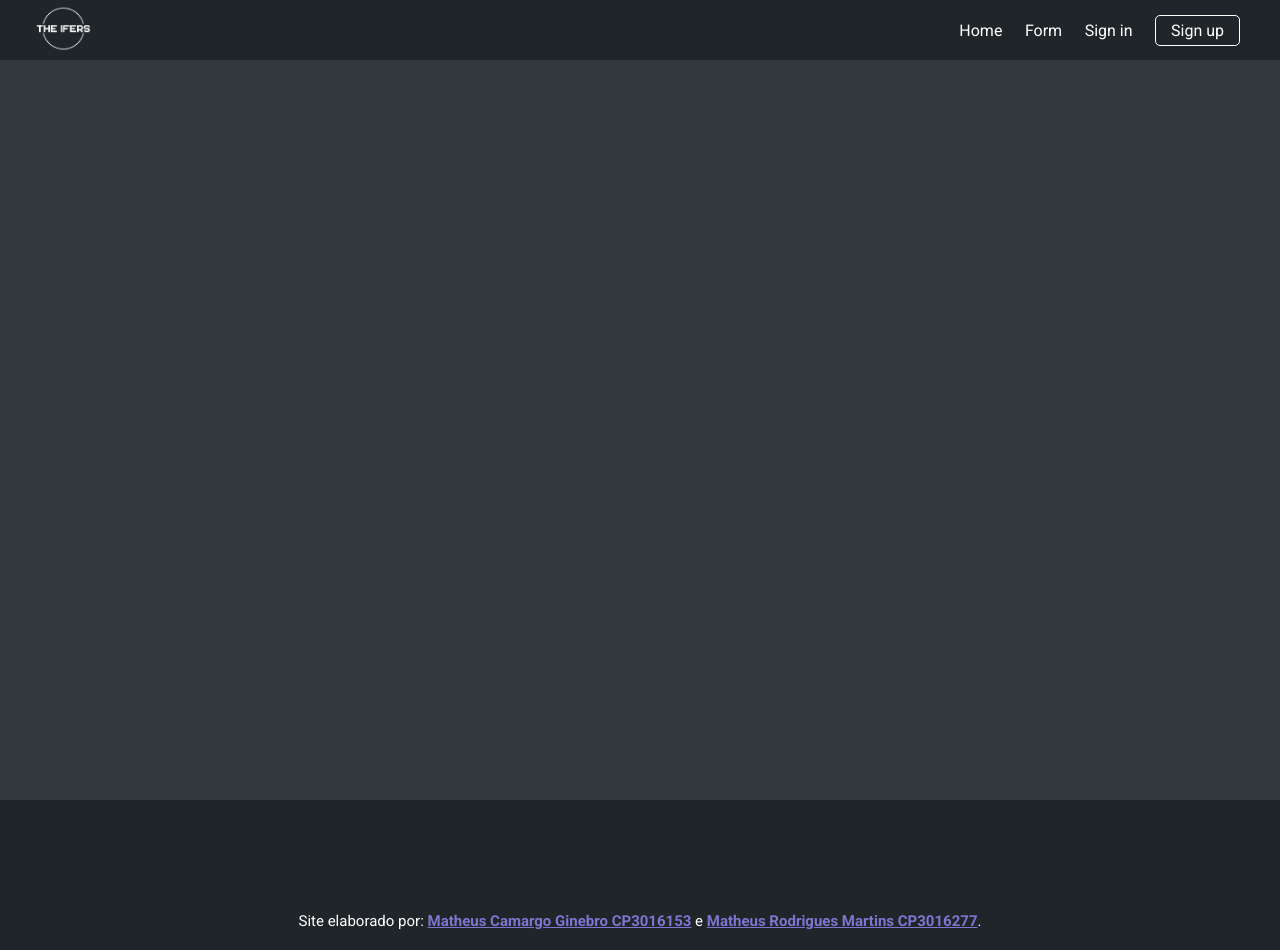
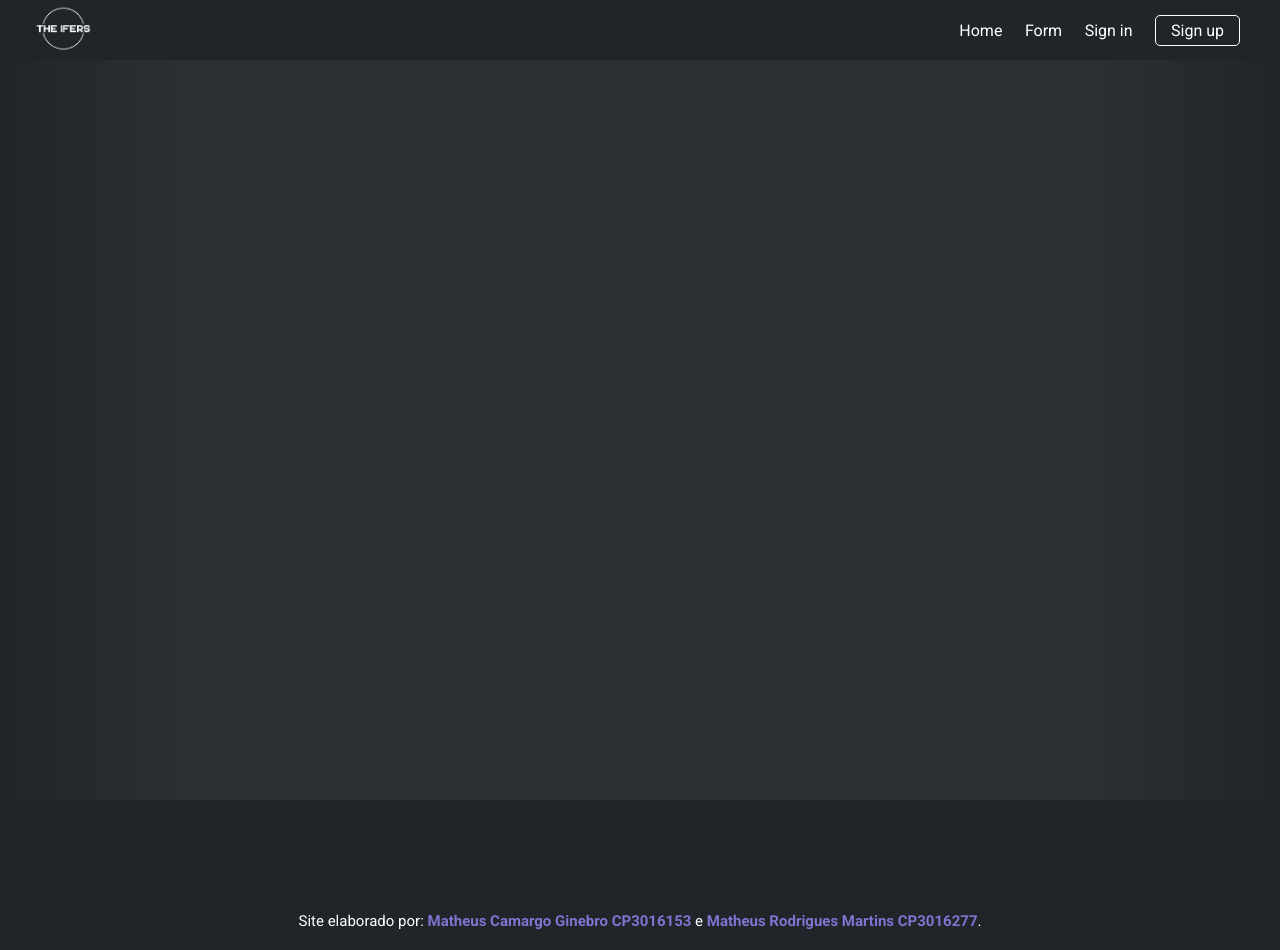
Before and after one commit to MatheusCamargoGinebro/project-iwd-2, a PHP site: page /html/forms.html in a window 1280 px wide. Run offline with PHP 8.4, Linux system fonts and the light colour scheme.

Commit message:
gradient background

```diff
--- a/styles/basics.css
+++ b/styles/basics.css
@@ -29,5 +29,6 @@ html{
     margin: 0;
     padding: 0;
     box-sizing: border-box;
+    text-decoration: none;
     user-select: none;
 }
--- a/styles/divs.css
+++ b/styles/divs.css
@@ -11,9 +11,8 @@ Exemplo: Tamanho, cor, formato e posição das divs.
 
 /*Div do body*/
 body{
-    background-color: var(--c2);
+    background: linear-gradient(90deg, rgba(32,37,41,1) 0%, rgba(42,48,52,1) 15%, rgba(42,48,52,1) 85%, rgba(32,37,41,1) 100%);
 }
-
 
 
 /*+=================================================+ DIVS PRINCIPAIS +=================================================+*/
```
